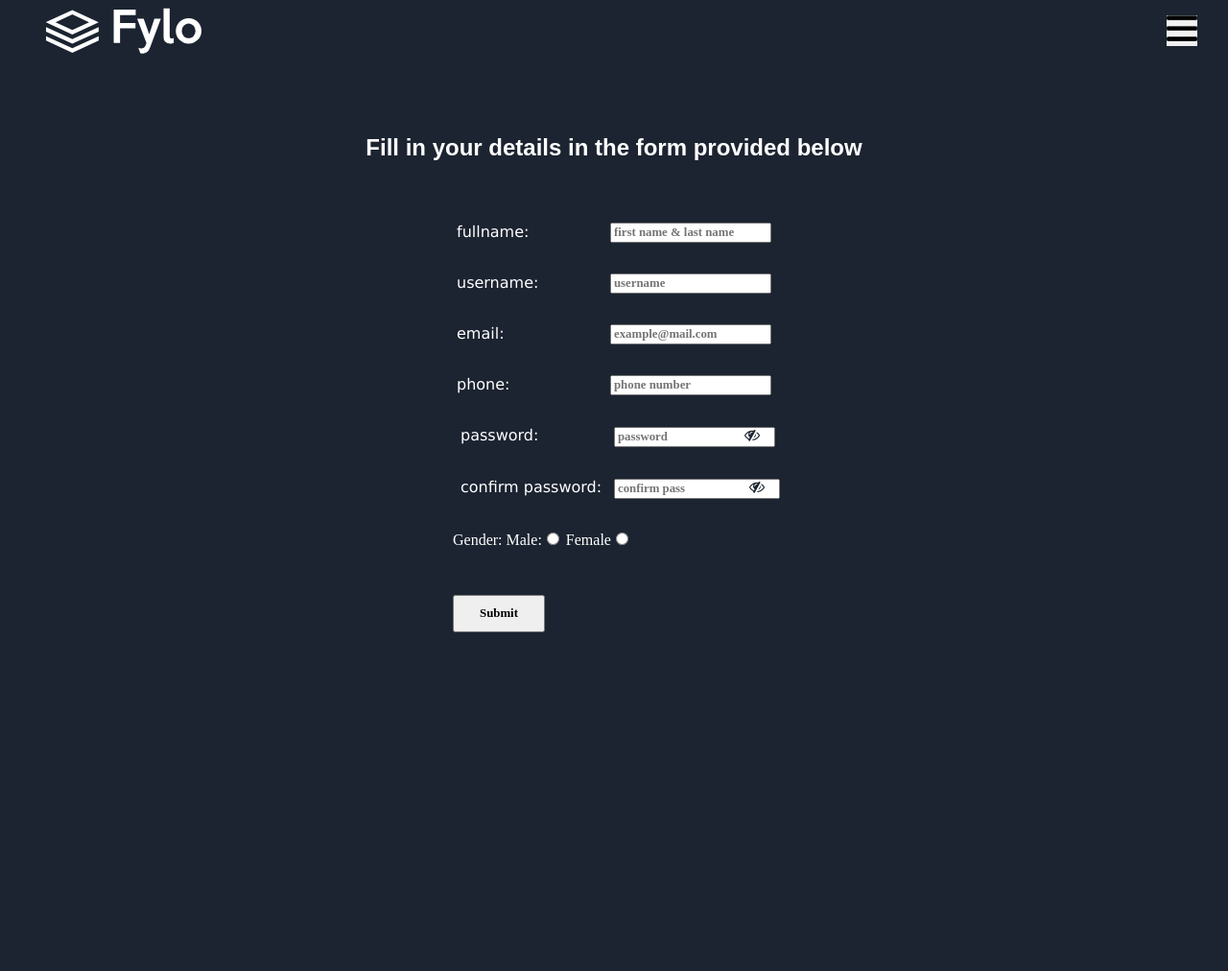
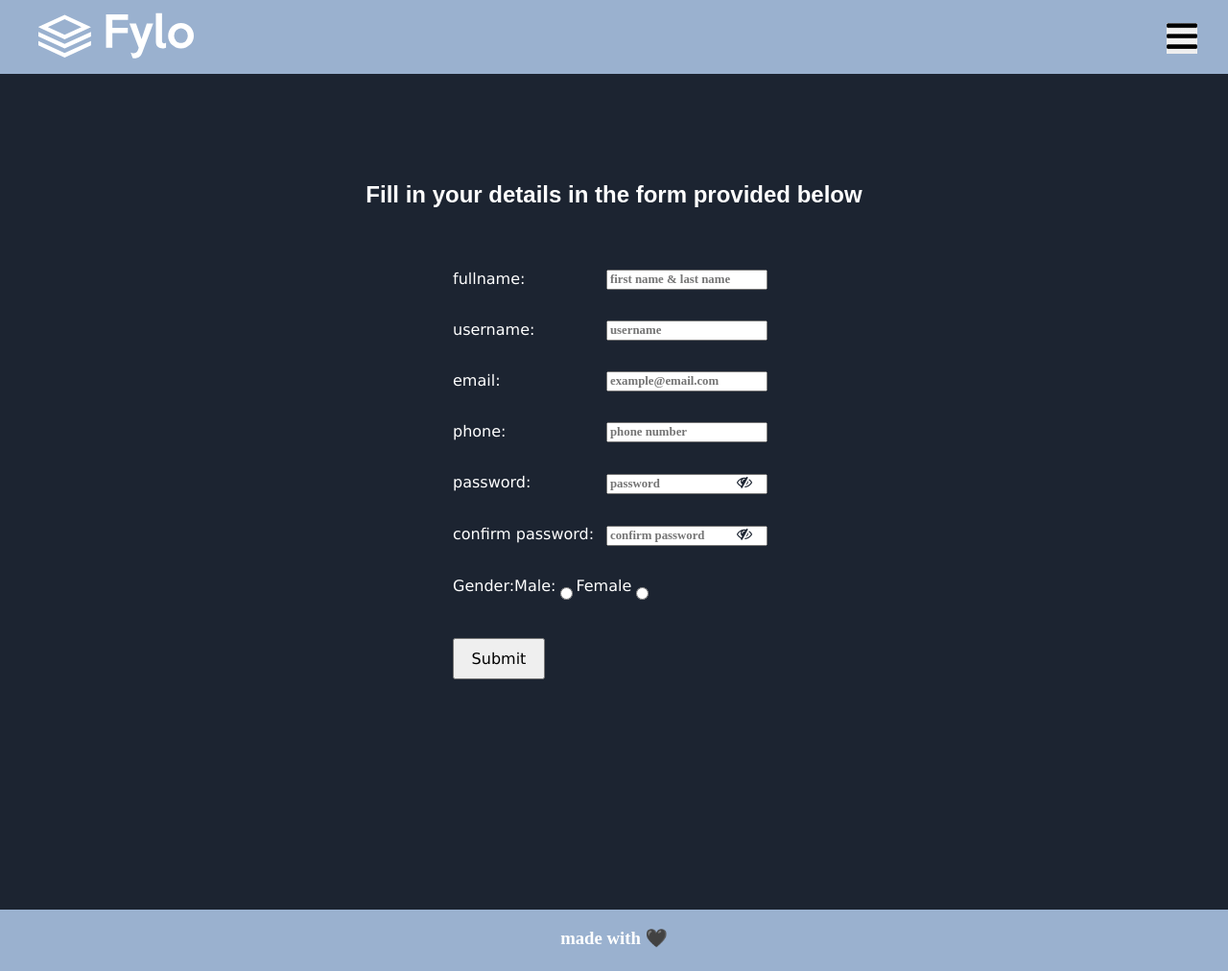
Before and after one commit to S-H-HTML-CSS-JS-234/SHI-PROJECT-2, a plain HTML site: page Index.html in a window 1280 px wide. Shown: the whole page at 96% size. Before the commit the page ends 800 px from the top, so only its background shows below. Drawn offline with Linux system fonts and the light colour scheme.

Commit message:
css cleanup

```diff
--- a/Index.html
+++ b/Index.html
@@ -52,7 +52,7 @@
             <label for="email" class="f-c">email: </label>
             <input type="text" name="email" class="f-c" id="email"
               required value=""
-              placeholder="example@mail.com"
+              placeholder="example@email.com"
             />
           </div>
 
@@ -66,7 +66,7 @@
 
           <div class="form-items">
             <label for="password" class="f-c">password: </label>
-            <div class="f-c">
+            <div class="">
               <input class="f-c" id="password" type="password" name="password"
                 min="8" required value=""
                 placeholder="password"
@@ -77,16 +77,16 @@
 
           <div class="form-items">
             <label for="password" class="f-c">confirm password: </label>
-            <div class="f-c">
-              <input id="confirm-password" type="password" name="confirm-password"
+            <div class="">
+              <input class="f-c" id="confirm-password" type="password" name="confirm-password"
                 min="8" required value=""
-                placeholder="confirm pass"
+                placeholder="confirm password"
               />
               <i id="pass-2" view="false" class="fa fa-eye-slash"></i>
             </div>
           </div>
 
-          <div>
+          <div class="gd">
             <label for="Gender">Gender: </label>
 
             Male:<input type="radio" name="gender" id="Male"
@@ -97,9 +97,14 @@
             </p>
           </div>
 
-          <input type="submit" class="submit" />
+          <input type="submit" class="submit gd" />
         </div>
       </form>
+    </div>
+    <div>
+      <footer>
+        <h3>made with 🖤</h3>
+      </footer>
     </div>
     <!-- js script -->
     <script src="./script.js"></script>
--- a/script.js
+++ b/script.js
@@ -59,7 +59,6 @@
 })
 
 const signup = () => {
-    alert("WEBSITE IS UNDER MAINTAINANCE, TRY AGAIN LATER")
 }
 
 handleSubmit = () => {
--- a/style.css
+++ b/style.css
@@ -1,11 +1,18 @@
 body {
     background-color: hsl(217, 28%, 15%);
     color: white;
+    padding: 0;
+    margin: 0;
+    display: flex;
+    flex-direction: column;
+    justify-content: end;
+    gap: 10vh;
 }
 
 #Header {
-    padding: 0;
-    margin-bottom: 5rem;
+    padding-top: .8rem;
+    background-color: rgb(154, 177, 207);
+    height: 4rem;
 }
 
 #logo {
@@ -32,7 +39,7 @@
     width: 2rem;
     z-index: 9999;
     aspect-ratio: 1;
-    top: 1rem;
+    top: 1.5rem;
     right: 2rem;
 }
 
@@ -46,13 +53,13 @@
     background: hsl(0 0% 100% / 0.1);
     backdrop-filter: blur(2.5rem);
     flex-direction: column;
-    padding: min(30vh, 10rem) min(20vw, 2em);
+    padding: min(30vh, 10rem) min(20vw, 4em);
     transform: translateX(100%);
     margin-top: -.01rem;
 }
 
 .nav[data-visible = "true"]{
-    transform: translateX(15%);
+    transform: translateX(0%);
 }
 
 .nav li{
@@ -64,7 +71,8 @@
 .nav-item {
     font-family: Arial, Helvetica, sans-serif;
     text-decoration: none;
-    color: hsl(217, 93%, 29%);
+    text-shadow: .3rem .3rem .15rem rgb(0, 0, 0);
+    color: hsl(0, 0%, 100%);
     box-sizing: border-box;
     font-size: 2em;
     padding: .4em;
@@ -82,17 +90,14 @@
     flex-direction: column;
     gap: 2rem;
     width: 21rem;
-    justify-content: center;
-    align-items: left;
     margin: 0 auto;
 }
 
-.form-items {
+.form-items, .gd {
     font-family: Verdana, Geneva, Tahoma, sans-serif;
     font-size: 1rem;
     font-weight: 500;
     display: flex;
-    justify-content: center;
 }
 
 input {
@@ -124,3 +129,27 @@
     background-color: blue;
     padding: 10px 20px;
 }
+
+footer {
+    background-color: rgb(154, 177, 207);
+    height: 4rem;
+    margin-top: 10rem;
+    text-align: center;
+    padding-top: .01rem;
+}
+
+.mg-0 {
+    margin: 0;
+}
+
+.pd-0 {
+    padding: 0;
+}
+
+.bd {
+    border: 2px solid;
+}
+
+.ta-l {
+    text-align: left;
+}
```
